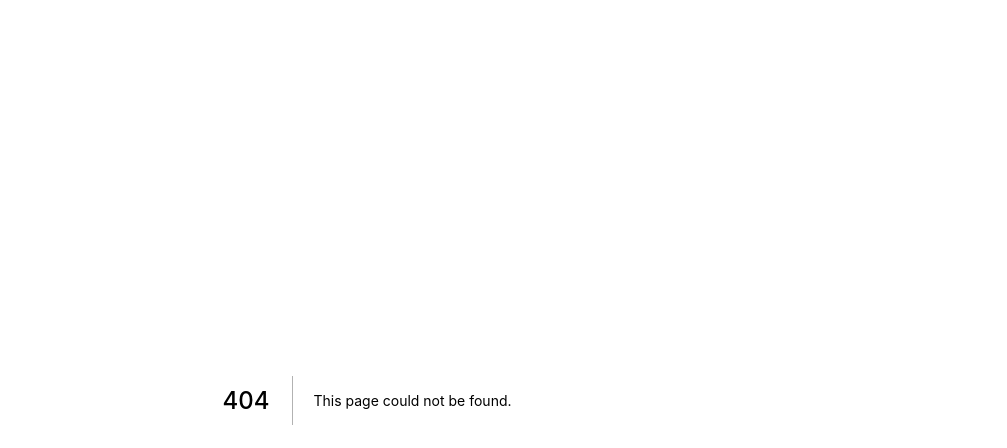
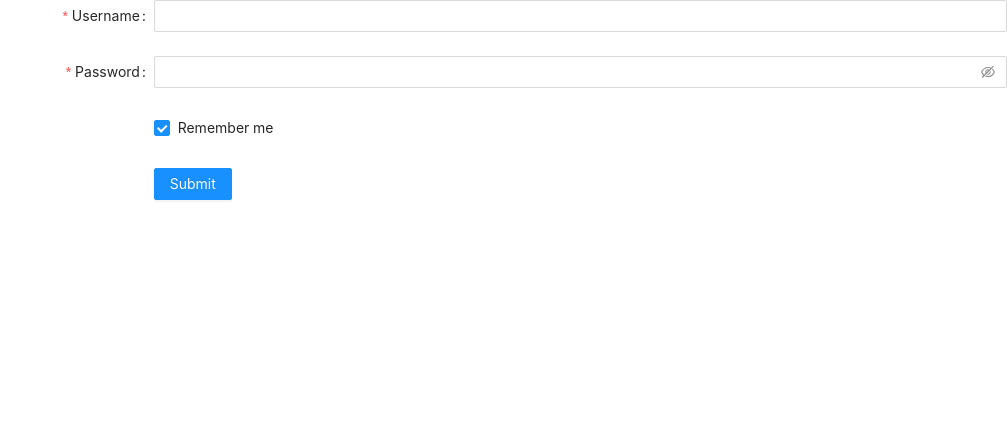
Before and after one commit to doberman7/currency, a Next.js app: page /Formulario in a window 1280 px wide. Before the commit this address had no page. Shown: the top 448 px of the page, without its empty margins (273-1280 px from the left). Built offline with nearby package versions, Linux system fonts and the light colour scheme.

Commit message:
add antd

```diff
--- /dev/null
+++ b/pages/Formulario.js
@@ -0,0 +1,84 @@
+import { Form, Input, Button, Checkbox } from 'antd';
+
+function Formulario() {
+  const onFinish = (values) => {
+    console.log('Success:', values);
+  };
+
+  const onFinishFailed = (errorInfo) => {
+    console.log('Failed:', errorInfo);
+  };
+    const registerUser = event => {
+      event.preventDefault() // don't redirect the page
+      // where we'll add our form logic
+    }
+
+
+    return (
+      <Form
+      name="basic"
+      labelCol={{
+        span: 8,
+      }}
+      wrapperCol={{
+        span: 16,
+      }}
+      initialValues={{
+        remember: true,
+      }}
+      onFinish={onFinish}
+      onFinishFailed={onFinishFailed}
+      autoComplete="off"
+    >
+      <Form.Item
+        label="Username"
+        name="username"
+        rules={[
+          {
+            required: true,
+            message: 'Please input your username!',
+          },
+        ]}
+      >
+        <Input />
+      </Form.Item>
+
+      <Form.Item
+        label="Password"
+        name="password"
+        rules={[
+          {
+            required: true,
+            message: 'Please input your password!',
+          },
+        ]}
+      >
+        <Input.Password />
+      </Form.Item>
+
+      <Form.Item
+        name="remember"
+        valuePropName="checked"
+        wrapperCol={{
+          offset: 8,
+          span: 16,
+        }}
+      >
+        <Checkbox>Remember me</Checkbox>
+      </Form.Item>
+
+      <Form.Item
+        wrapperCol={{
+          offset: 8,
+          span: 16,
+        }}
+      >
+        <Button type="primary" htmlType="submit">
+          Submit
+        </Button>
+      </Form.Item>
+    </Form>
+    )
+  }
+
+  export default Formulario;
--- a/pages/_app.js
+++ b/pages/_app.js
@@ -1,3 +1,5 @@
+import 'antd/dist/antd.css';
+
 import '../styles/globals.css'
 
 function MyApp({ Component, pageProps }) {
--- a/pages/index.js
+++ b/pages/index.js
@@ -1,7 +1,7 @@
 import Head from 'next/head'
 import Image from 'next/image'
 import styles from '../styles/Home.module.css'
-import Form from './form.js'
+import Formulario from './Formulario.js'
 
 export default function Home() {
   return (
@@ -19,7 +19,7 @@
 
         <p className={styles.description}>
 
-          <Form/>
+          <Formulario/>
         </p>
 
 
```
Also changed, not shown: package.json (+8 -1 lines), pages/form.js (deleted, +0 -16 lines), 1 other file (tests, documents, lock files or other folders).
